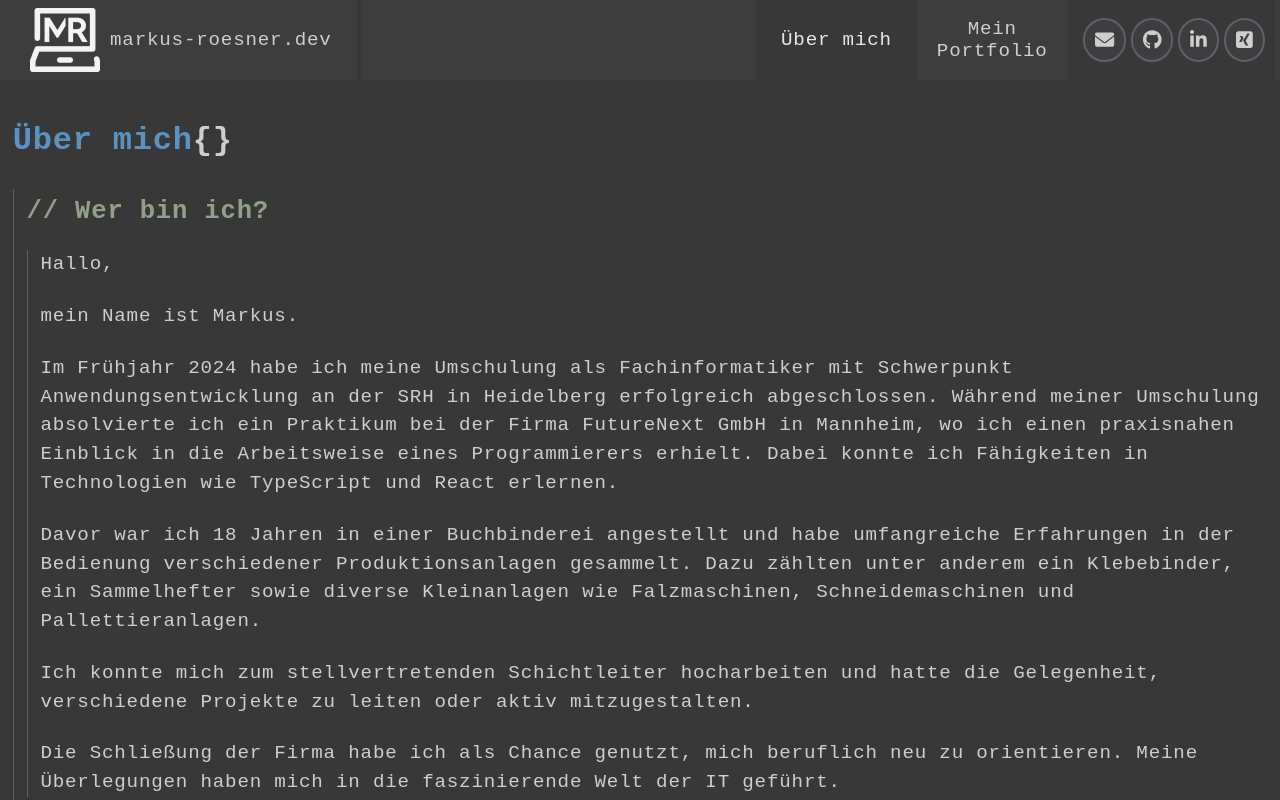
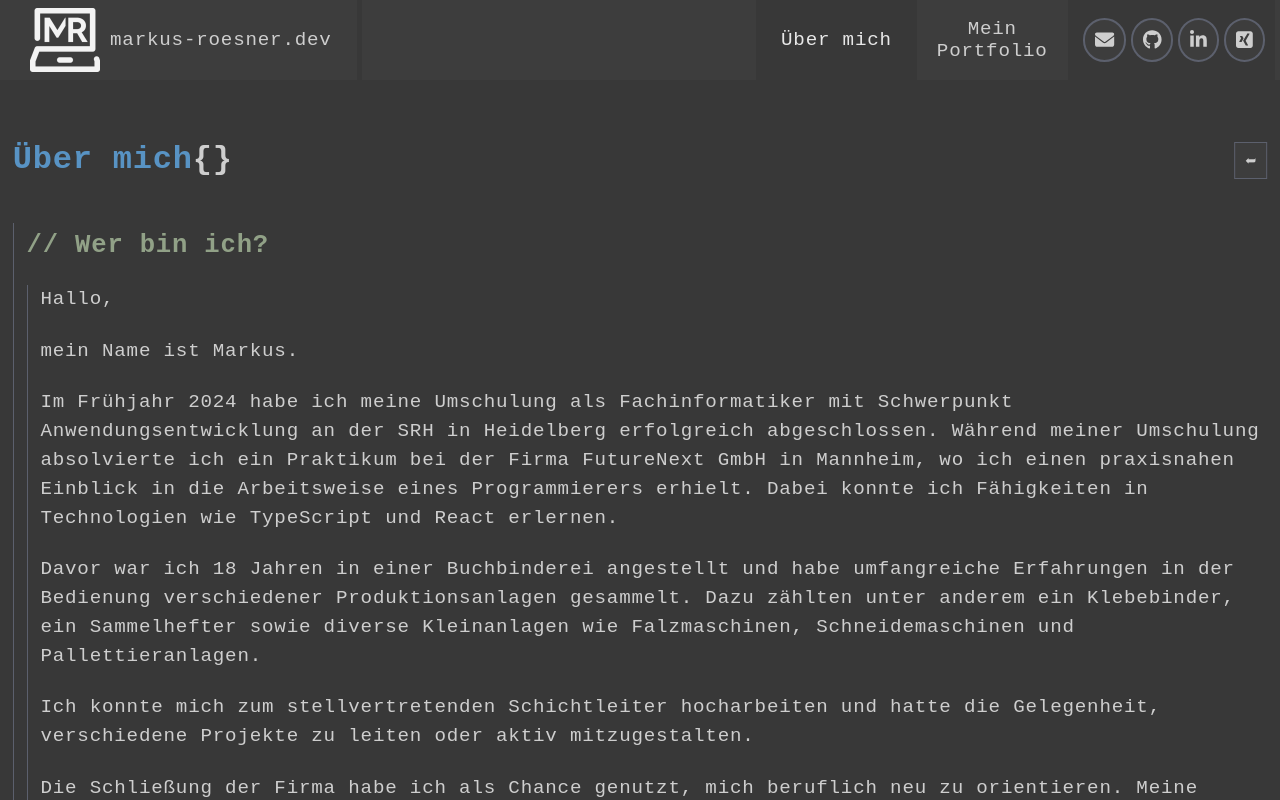
Before and after one commit to M-Roesner/myHomepage-react-ts-wip, a React (Vite) app: page /aboutMe in a window 1280 px wide. Shown: the top 800 px of the page. Built offline with nearby package versions, Linux system fonts and the light colour scheme.

Commit message:
Added backbutton for navigation for testing in PageLyout.

```diff
--- a/src/components/custom/layout/pageLayout/PageLayout.tsx
+++ b/src/components/custom/layout/pageLayout/PageLayout.tsx
@@ -1,11 +1,14 @@
 import React from "react";
+import { useNavigate } from "react-router-dom";
 
 // Components
 import CardHeadline from "../../card/cardHeadline/CardHeadline";
 import { CardVerticalLineStyle } from "../../card/cardVerticalLine/styledCardVerticalLineStyle";
+import { StyledNormalButton } from "../../button/styledButtonDefault";
 
 type PageLayoutProps = {
   headlineText: React.ReactNode;
+  useBackButton?: boolean;
   children: React.ReactNode;
 };
 
@@ -17,10 +20,20 @@ type PageLayoutProps = {
  * @param {React.ReactNode} props.children - The children components to be rendered inside the layout.
  * @returns {JSX.Element} - Returns the JSX for the PageLayout component.
  */
-const PageLayout = ({ headlineText, children }: PageLayoutProps): JSX.Element => {
+const PageLayout = ({ headlineText, useBackButton = true, children }: PageLayoutProps): JSX.Element => {
+  const navigate = useNavigate();
+
+  // TODO: Backbutton test. Maybe it should be in the header instead.
   return (
     <div>
-      <CardHeadline level={1}>{headlineText}</CardHeadline>
+      <div style={{ display: "flex", flexDirection: "row", justifyContent: "space-between", alignItems: "center" }}>
+        <CardHeadline level={1}>{headlineText}</CardHeadline>
+        {useBackButton && (
+          <StyledNormalButton style={{ height: "max-content", transform: "scaleX(-1)" }} onClick={() => navigate(-1)}>
+            &#10149;
+          </StyledNormalButton>
+        )}
+      </div>
       <CardVerticalLineStyle>{children}</CardVerticalLineStyle>
     </div>
   );
--- a/src/pages/home/HomePage.tsx
+++ b/src/pages/home/HomePage.tsx
@@ -2,7 +2,11 @@
 import PageLayout from "../../components/custom/layout/pageLayout/PageLayout";
 
 const HomePage = () => {
-  return <PageLayout headlineText="Home Page">some content - wip !</PageLayout>;
+  return (
+    <PageLayout useBackButton={false} headlineText="Home Page">
+      some content - wip !
+    </PageLayout>
+  );
 };
 
 export default HomePage;
```
